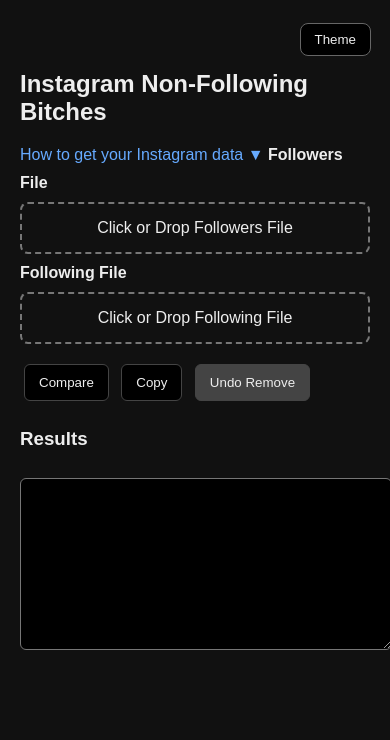
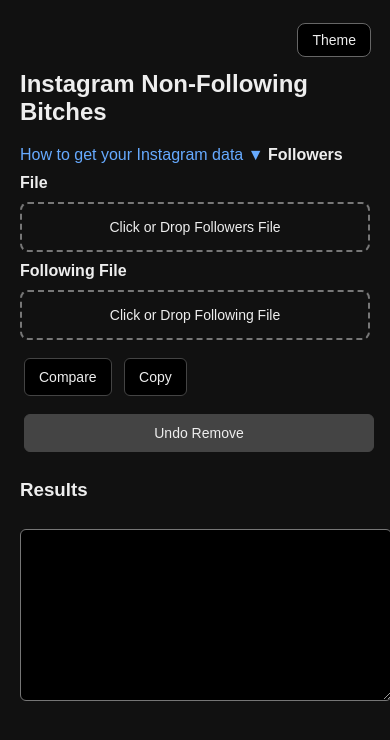
Before and after one commit to vandanaa-s/UnGram, a plain HTML site: page index.html in a window 390 px wide. Drawn offline with Linux system fonts and the light colour scheme.

Commit message:
Update index.html

```diff
--- a/index.html
+++ b/index.html
@@ -5,6 +5,50 @@
 <title>IG Checker — Clean Version</title>
 
 <style>
+
+/* For screens smaller than 600px (phones) */
+@media screen and (max-width: 600px) {
+    body {
+        margin: 10px;
+        padding: 10px;
+    }
+
+    .box {
+        padding: 12px;
+        font-size: 14px;
+    }
+
+    #undoBtn {
+        width: 100%;
+        margin-top: 6px;
+    }
+
+    .user-row {
+        flex-direction: column;
+        align-items: flex-start;
+        padding: 8px;
+    }
+
+    .user-row a {
+        margin-bottom: 6px;
+    }
+
+    .remove-btn {
+        padding: 6px 12px;
+        font-size: 14px;
+    }
+
+    textarea {
+        height: 120px;
+        font-size: 14px;
+    }
+
+    button {
+        padding: 8px 12px;
+        font-size: 14px;
+    }
+}
+
 /* =====================================================
    BASE + THEME VARIABLES
 ===================================================== */
```
